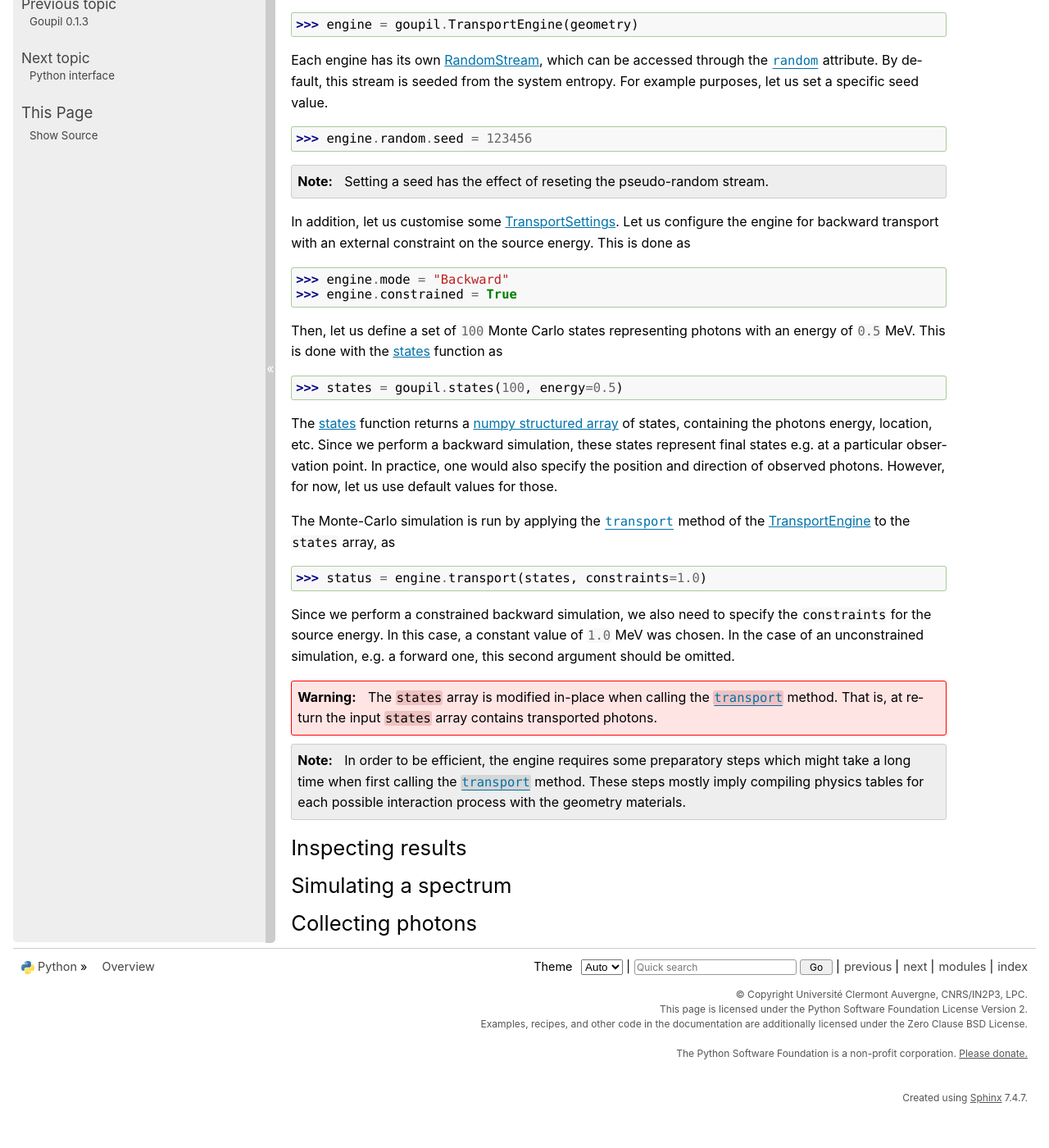
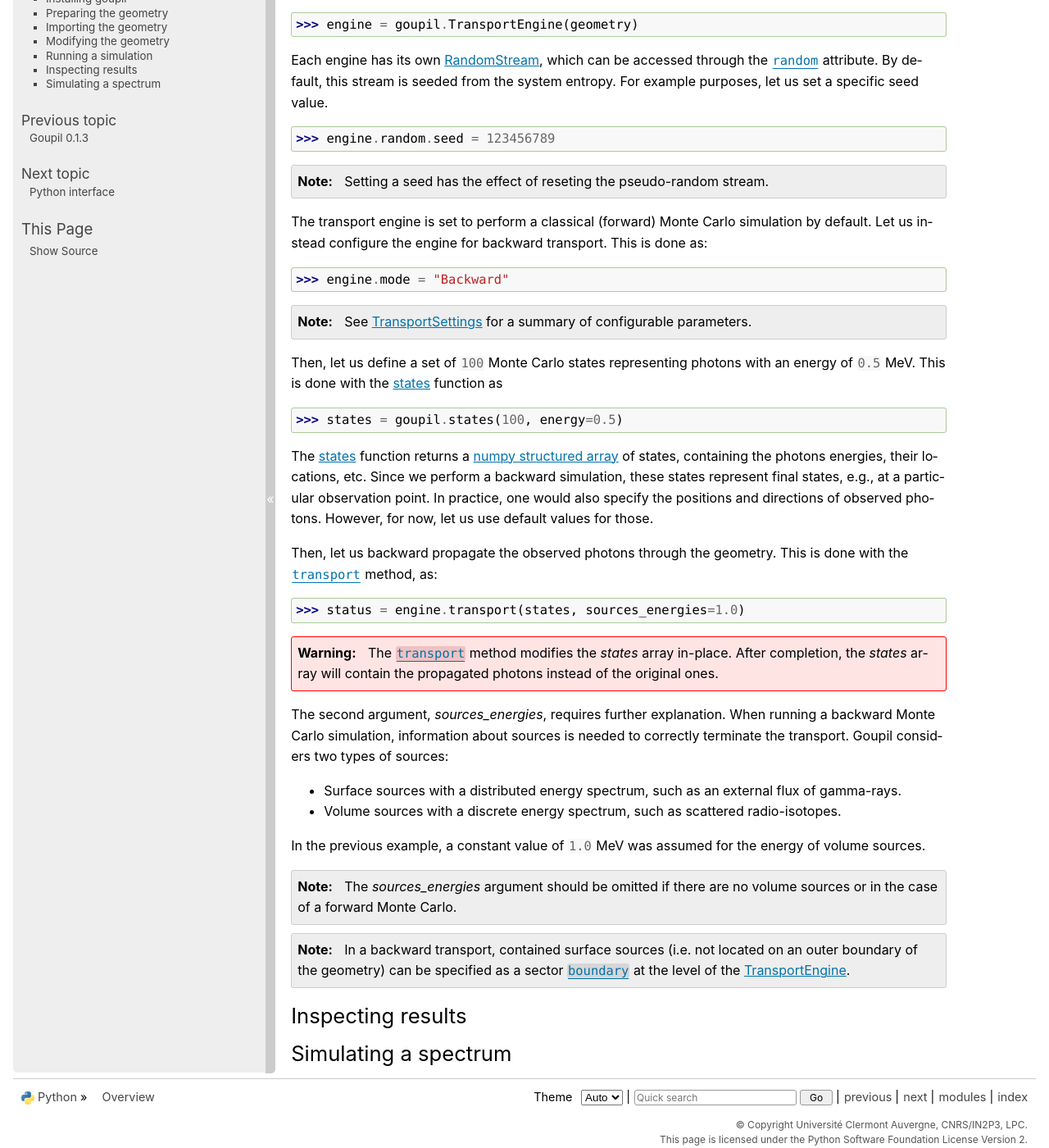
Before and after one commit to niess/goupil, a Sphinx documentation site: the page built from docs/description.rst, in a window 1280 px wide and 1400 px high, scrolled down 2699 px. Shown: the whole window at 82% size. Built offline with Sphinx 7.4.7, drawn with Linux system fonts in a browser that asks for light colours; before the commit the page ends 4056 px from its top, so only the background shows below that; some of the changed text lies outside the part shown.

Commit message:
Explicit volume sources

```diff
--- a/docs/description.rst
+++ b/docs/description.rst
@@ -132,17 +132,16 @@ that are defined by the geometry. For instance, as:
 Modifying the geometry
 ----------------------
 
-To modify the physical properties of a geometry, an
-:doc:`library/external_geometry` provides the :py:meth:`update_material
-<ExternalGeometry.update_material>` and :py:meth:`update_sector
-<ExternalGeometry.update_sector>` methods. For example, let us define an
-exponential :doc:`library/density_gradient` to describe the air density in the
-lower part of the Earth atmosphere (i.e. the troposphere).
+The physical properties of an :doc:`library/external_geometry` can be modified
+with the :py:meth:`update_material <ExternalGeometry.update_material>` and
+:py:meth:`update_sector <ExternalGeometry.update_sector>` methods. For example,
+let us define an exponential :doc:`library/density_gradient` to describe the air
+density in the lower part of the Earth atmosphere (i.e. the troposphere).
 
 >>> gradient = goupil.DensityGradient(1.205E-03, 1.04E+05)
 
 Then, the density model of the first sector (index :python:`0`) can be changed
-as follows.
+as:
 
 >>> geometry.update_sector(0, density=gradient)
 
@@ -162,7 +161,7 @@ Running a simulation
 --------------------
 
 The Monte Carlo transport of photons is managed by a
-:doc:`library/transport_engine` that is specific to a particular geometry. The
+:doc:`library/transport_engine` taking in charge a specific geometry. A
 :doc:`library/transport_engine` is created as:
 
 >>> engine = goupil.TransportEngine(geometry)
@@ -172,18 +171,22 @@ through the :py:attr:`random <TransportEngine.random>` attribute. By default,
 this stream is seeded from the system entropy. For example purposes, let us set
 a specific seed value.
 
->>> engine.random.seed = 123456
+>>> engine.random.seed = 123456789
 
 .. note::
 
    Setting a seed has the effect of reseting the pseudo-random stream.
 
-In addition, let us customise some :doc:`library/transport_settings`. Let us
-configure the engine for backward transport with an external constraint on the
-source energy. This is done as
+The transport engine is set to perform a classical (forward) Monte Carlo
+simulation by default. Let us instead configure the engine for backward
+transport. This is done as:
 
 >>> engine.mode = "Backward"
->>> engine.constrained = True
+
+.. note::
+
+   See :doc:`library/transport_settings` for a summary of configurable
+   parameters.
 
 
 Then, let us define a set of :python:`100` Monte Carlo states representing
@@ -194,36 +197,45 @@ photons with an energy of :python:`0.5` MeV. This is done with the
 
 The :doc:`library/states` function returns a `numpy structured array
 <https://numpy.org/doc/stable/user/basics.rec.html>`_ of states, containing the
-photons energy, location, etc. Since we perform a backward simulation, these
-states represent final states e.g. at a particular observation point. In
-practice, one would also specify the position and direction of observed photons.
-However, for now, let us use default values for those.
+photons energies, their locations, etc. Since we perform a backward simulation,
+these states represent final states, e.g., at a particular observation point. In
+practice, one would also specify the positions and directions of observed
+photons. However, for now, let us use default values for those.
 
-The Monte-Carlo simulation is run by applying the :py:meth:`transport
-<TransportEngine.transport>` method of the :doc:`library/transport_engine` to
-the :python:`states` array, as
+Then, let us backward propagate the observed photons through the geometry. This
+is done with the :py:meth:`transport <TransportEngine.transport>` method, as:
 
->>> status = engine.transport(states, constraints=1.0)
-
-Since we perform a constrained backward simulation, we also need to specify the
-:python:`constraints` for the source energy. In this case, a constant value of
-:python:`1.0` MeV was chosen. In the case of an unconstrained simulation, e.g. a
-forward one, this second argument should be omitted.
-
+>>> status = engine.transport(states, sources_energies=1.0)
 
 .. warning::
 
-   The :python:`states` array is modified in-place when calling the
-   :py:meth:`transport <TransportEngine.transport>` method. That is, at return
-   the input :python:`states` array contains transported photons.
+   The :py:meth:`transport <TransportEngine.transport>` method modifies the
+   *states* array in-place. After completion, the *states* array will
+   contain the propagated photons instead of the original ones.
+
+The second argument, *sources_energies*, requires further explanation. When
+running a backward Monte Carlo simulation, information about sources is needed
+to correctly terminate the transport. Goupil considers two types of sources:
+
+- Surface sources with a distributed energy spectrum, such as an external flux
+  of gamma-rays.
+- Volume sources with a discrete energy spectrum, such as scattered
+  radio-isotopes.
+
+In the previous example, a constant value of :python:`1.0` MeV was assumed for
+the energy of volume sources.
 
 .. note::
 
-   In order to be efficient, the engine requires some preparatory steps which
-   might take a long time when first calling the :py:meth:`transport
-   <TransportEngine.transport>` method. These steps mostly imply compiling
-   physics tables for each possible interaction process with the geometry
-   materials.
+   The *sources_energies* argument should be omitted if there are no volume
+   sources or in the case of a forward Monte Carlo.
+
+.. note::
+
+   In a backward transport, contained surface sources (i.e. not located on an
+   outer boundary of the geometry) can be specified as a sector
+   :py:attr:`boundary <TransportSettings.boundary>` at the level of the
+   :doc:`library/transport_engine`.
 
 
 Inspecting results
@@ -232,7 +244,3 @@ Inspecting results
 
 Simulating a spectrum
 ---------------------
-
-
-Collecting photons
-------------------
```
Also changed, not shown: docs/library/transport_engine.rst (+8 -8 lines), docs/library/transport_settings.rst (+15 -14 lines), docs/library/transport_status.rst (+6 -6 lines), 3 other files.
